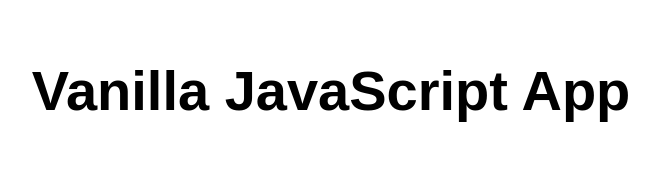
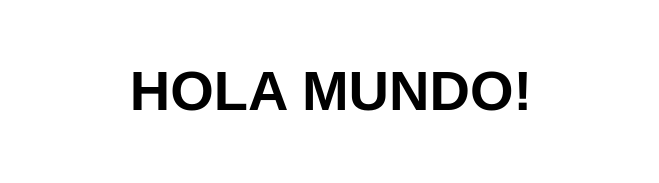
Before and after one commit to Suriel0327/consentidos, a website: page src/index.html in a window 1280 px wide. Shown: the whole page, without its empty margins (309-968 px from the left). Drawn offline with Linux system fonts and the light colour scheme.

Commit message:
Acabo de modificar el index.html

```diff
--- a/src/index.html
+++ b/src/index.html
@@ -10,7 +10,7 @@
 
 <body>
   <main>
-    <h1>Vanilla JavaScript App</h1>
+    <h1>HOLA MUNDO!</h1>
   </main>
 </body>
 
```
